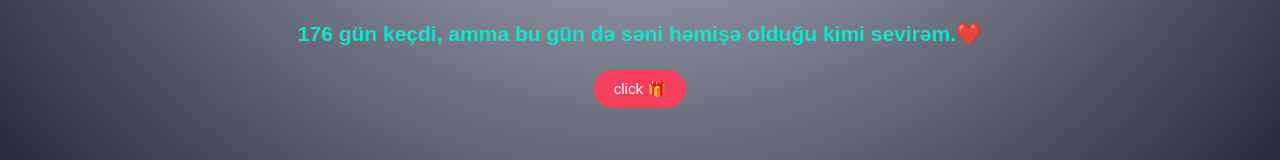
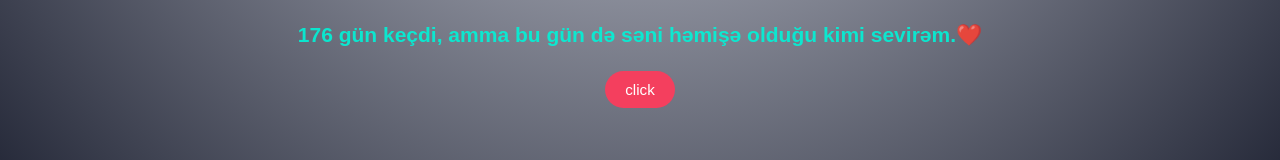
Before and after one commit to WebNeural/for-you2, a plain HTML site: page index.html in a window 1280 px wide. Shown: the part 396-556 px from the top of the page. Drawn offline with Linux system fonts and the light colour scheme; a web font is replaced by a local one.

Commit message:
Fix HTML encoding issues in index.html
تغییر متن و برداشتن استیکر

```diff
--- a/index.html
+++ b/index.html
@@ -12,7 +12,7 @@
     <h1 id="title"></h1>
     <p id="counter"></p>
 
-    <button id="reveal">click 🎁</button>
+    <button id="reveal">click </button>
   </div>
 
   <!-- لایه‌ی قلب‌ها -->
```
